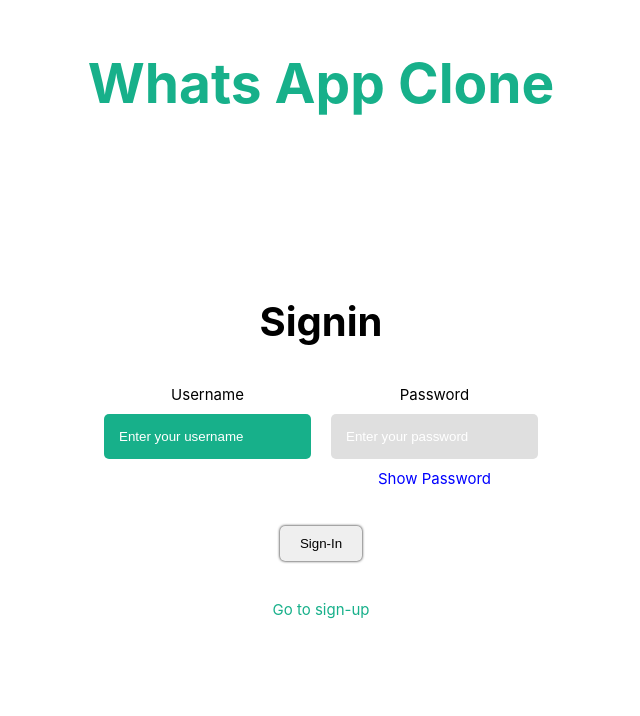
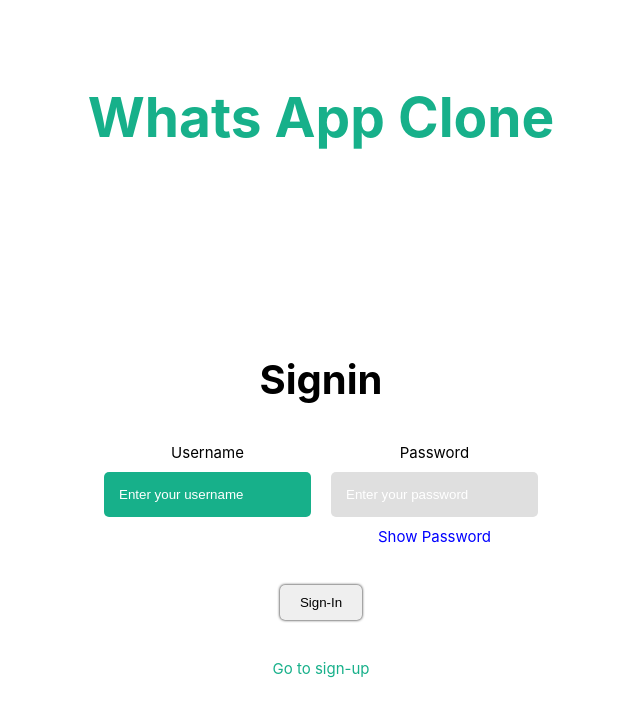
Before and after one commit to OhSnapItsAM/WhatsApp-Clone, a Next.js app: page / in a window 1280 px wide. Shown: the top 716 px of the page, without its empty margins (319-959 px from the left). Built offline with nearby package versions, Linux system fonts and the light colour scheme; no server answers.

Commit message:
FIXED HEADER BUG

```diff
--- a/pages/index.js
+++ b/pages/index.js
@@ -114,10 +114,11 @@
         <div className={styles.home}>
           {/* Login/Signup Container */}
           <div className={styles.container}>
-            <h2>Whats App Clone</h2>
             {signup ? (
               // Signup
               <div className={styles.container__user}>
+                <h2>Whats App Clone</h2>
+
                 <form
                   onSubmit={signupHandler}
                   className={styles.user__container}
@@ -170,6 +171,8 @@
             ) : (
               // Signin
               <div className={styles.container__user}>
+                <h2>Whats App Clone</h2>
+
                 <form
                   onSubmit={signinHandler}
                   className={styles.user__container}
--- a/styles/Home.module.scss
+++ b/styles/Home.module.scss
@@ -22,17 +22,6 @@
     box-shadow: 0px 0px 9px rgb(170, 170, 170);
 
     display: flex;
-    flex-direction: column;
-    align-items: center;
-    justify-content: center;
-
-    padding-top: 50px;
-
-    h2 {
-      font-size: 55px;
-      color: $background-color1;
-      text-align: center;
-    }
 
     .container__user {
       width: inherit;
@@ -40,6 +29,12 @@
 
       display: grid;
       place-items: center;
+
+      h2 {
+        font-size: 55px;
+        color: $background-color1;
+        text-align: center;
+      }
 
       .user__container {
         // border: 1px solid black;
```
